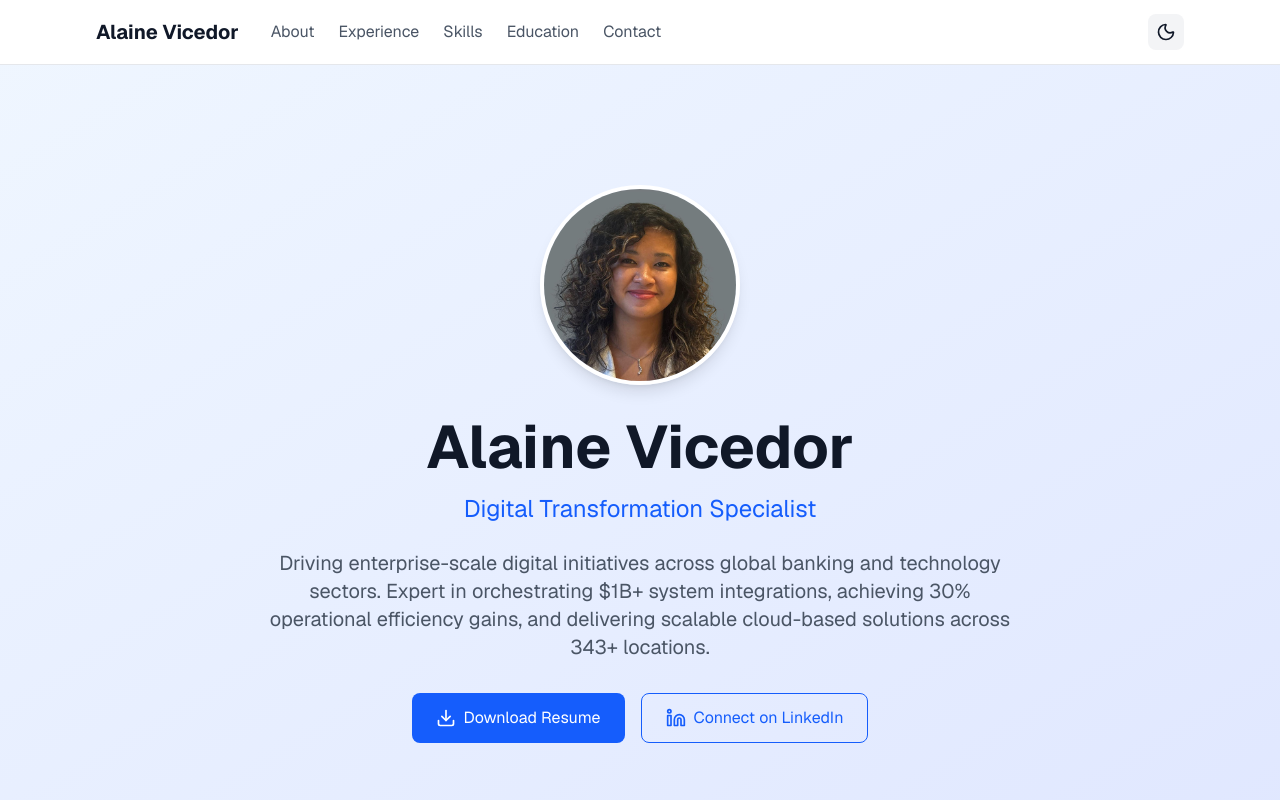
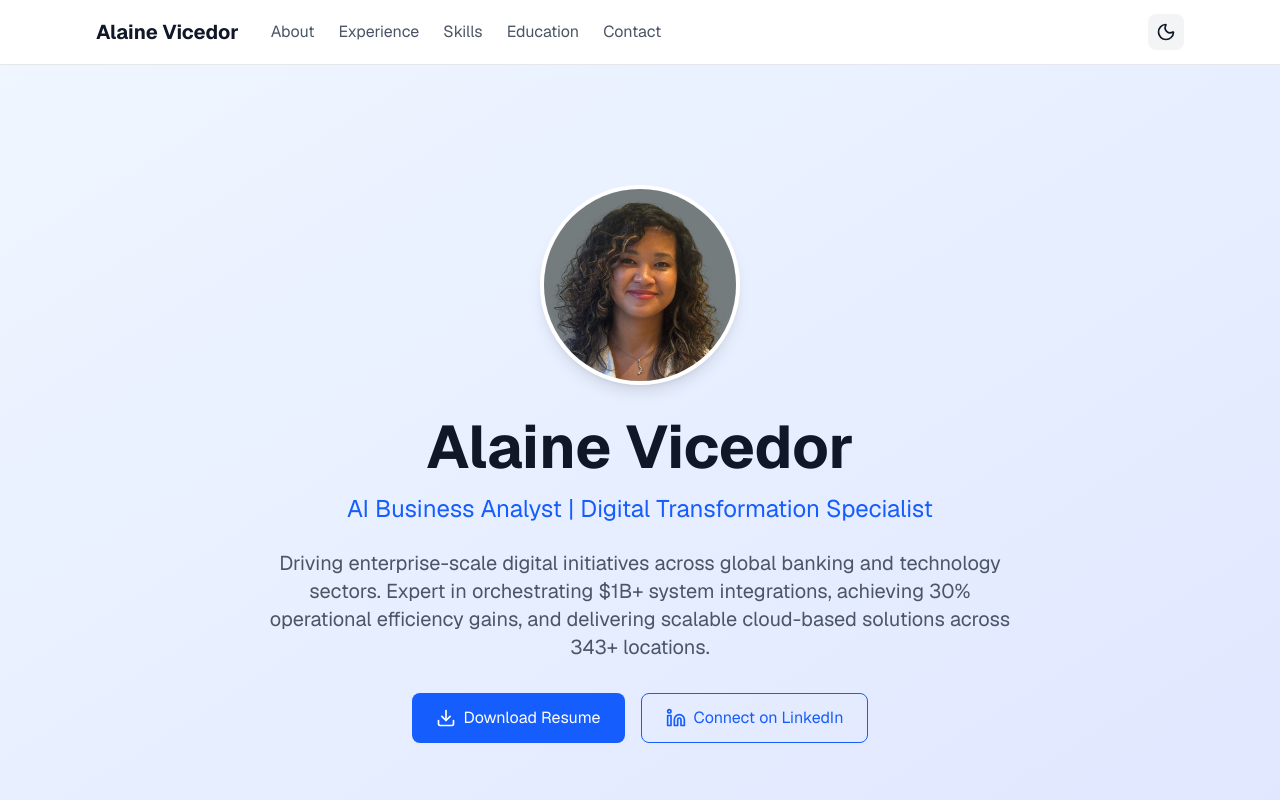
Before and after one commit to chrzsyne/alaine-vicedor-website, a Next.js app: page / in a window 1280 px wide. Shown: the top 800 px of the page. Built offline with nearby package versions, Linux system fonts and the light colour scheme.

Commit message:
Update headline to include AI Business Analyst

```diff
--- a/src/app/page.tsx
+++ b/src/app/page.tsx
@@ -138,7 +138,7 @@ export default function Home() {
               Alaine Vicedor
             </h1>
             <h2 className="text-xl md:text-2xl text-blue-600 dark:text-blue-400 mb-6">
-              Digital Transformation Specialist
+              AI Business Analyst | Digital Transformation Specialist
             </h2>
             <p className="text-lg md:text-xl text-gray-600 dark:text-gray-300 mb-8 max-w-3xl mx-auto">
               Driving enterprise-scale digital initiatives across global banking and technology sectors.
```
